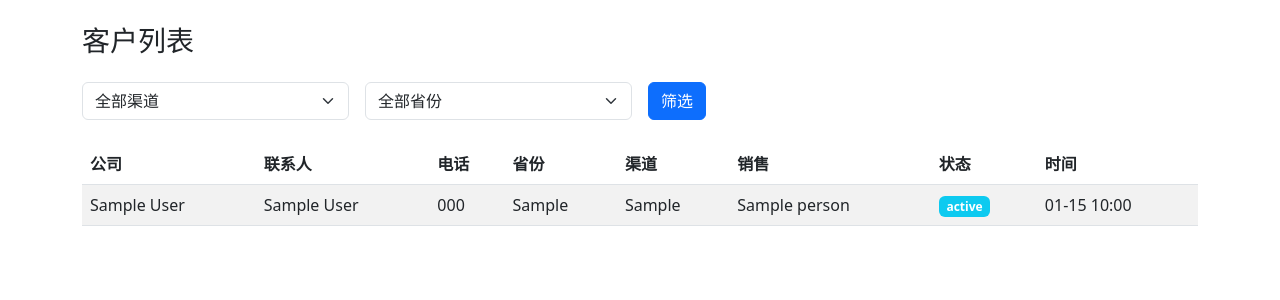
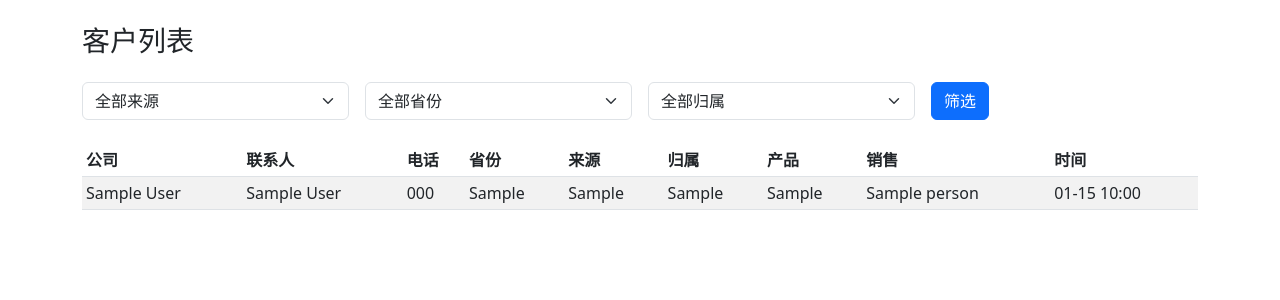
Before and after one commit to baicai548/jingxin-crm, a Flask app: page /customers in a window 1280 px wide. Shown: the part 56-356 px from the top of the page. Run offline with Flask 3, Linux system fonts and the light colour scheme; tables that the repository leaves empty hold one stand-in row (values such as "Sample post"); some libraries are stand-ins or nearby versions.

Commit message:
Update customers.html

```diff
--- a/templates/customers.html
+++ b/templates/customers.html
@@ -2,12 +2,16 @@
 {% block content %}
 <h3 class="mb-4">客户列表</h3>
 <form class="row g-3 mb-4" method="GET">
-<div class="col-md-3"><select name="channel" class="form-select"><option value="">全部渠道</option>{% for c in channels %}<option value="{{ c }}">{{ c }}</option>{% endfor %}</select></div>
+<div class="col-md-3"><select name="channel" class="form-select"><option value="">全部来源</option>{% for c in channels %}<option value="{{ c }}">{{ c }}</option>{% endfor %}</select></div>
 <div class="col-md-3"><select name="province" class="form-select"><option value="">全部省份</option>{% for p in provinces %}<option value="{{ p }}">{{ p }}</option>{% endfor %}</select></div>
+<div class="col-md-3"><select name="department" class="form-select"><option value="">全部归属</option>{% for d in departments %}<option value="{{ d }}">{{ d }}</option>{% endfor %}</select></div>
 <div class="col-md-2"><button type="submit" class="btn btn-primary">筛选</button></div>
 </form>
-<div class="table-responsive"><table class="table table-striped table-hover">
-<thead><tr><th>公司</th><th>联系人</th><th>电话</th><th>省份</th><th>渠道</th><th>销售</th><th>状态</th><th>时间</th></tr></thead>
-<tbody>{% for c in customers %}<tr><td>{{ c.company_name }}</td><td>{{ c.contact_name }}</td><td>{{ c.phone }}</td><td>{{ c.province }}</td><td>{{ c.channel }}</td><td>{{ c.sales_person.name if c.sales_person else "未分配" }}</td><td><span class="badge bg-info">{{ c.status }}</span></td><td>{{ c.created_at.strftime("%m-%d %H:%M") }}</td></tr>{% endfor %}</tbody>
+<div class="table-responsive"><table class="table table-striped table-hover table-sm">
+<thead><tr><th>公司</th><th>联系人</th><th>电话</th><th>省份</th><th>来源</th><th>归属</th><th>产品</th><th>销售</th><th>时间</th></tr></thead>
+<tbody>{% for c in customers %}<tr>
+<td>{{ c.company_name }}</td><td>{{ c.contact_name }}</td><td>{{ c.phone }}</td><td>{{ c.province }}</td><td>{{ c.channel }}</td><td>{{ c.department }}</td><td>{{ c.product_interest }}</td>
+<td>{{ c.sales_person.name if c.sales_person else "未分配" }}</td><td>{{ c.created_at.strftime("%m-%d %H:%M") }}</td>
+</tr>{% endfor %}</tbody>
 </table></div>
 {% endblock %}
```
